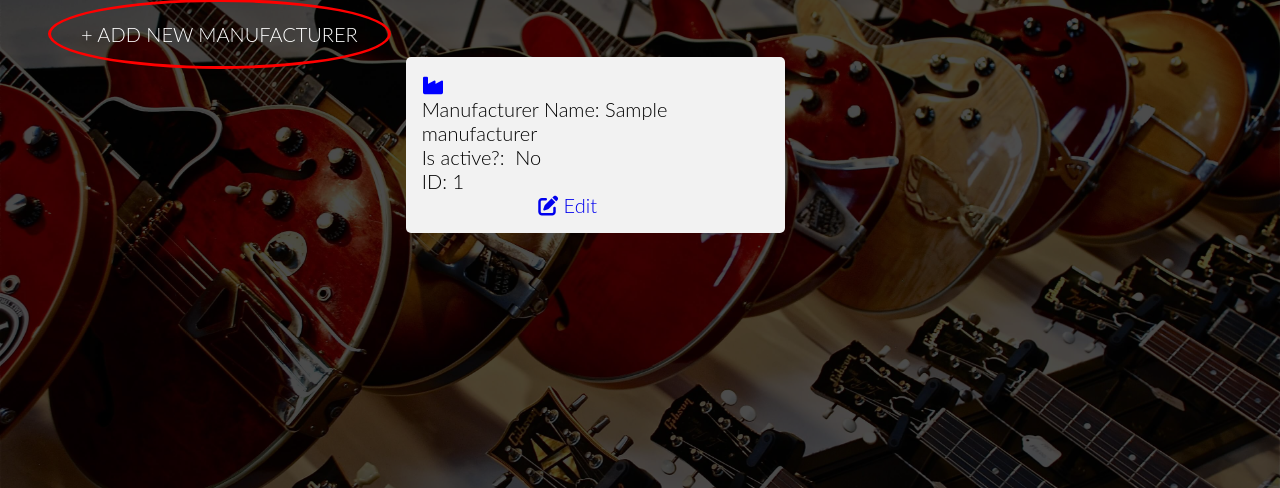
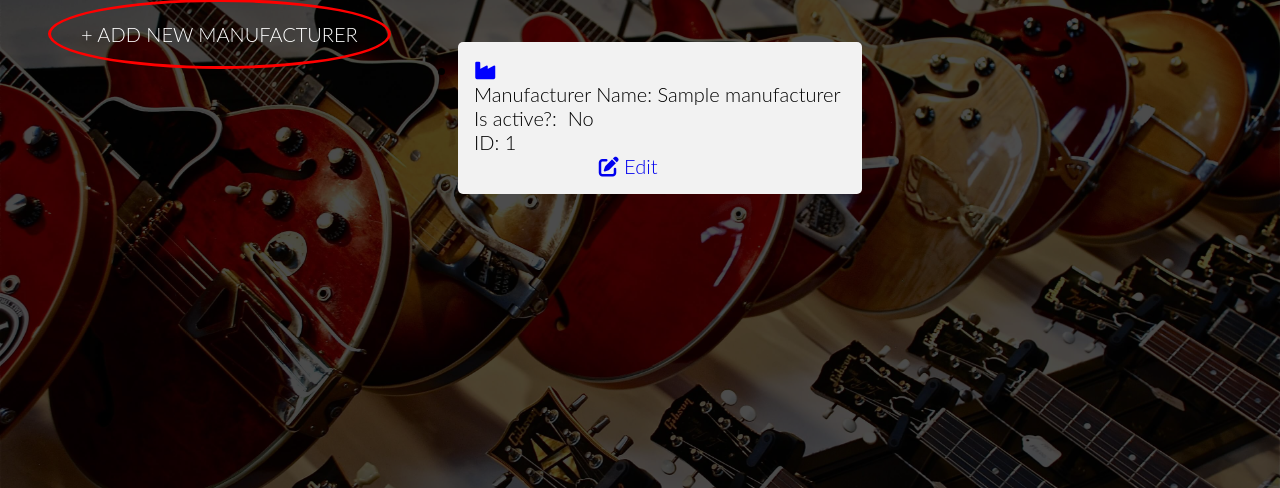
Before and after one commit to camsh69/Guitar_Store_Inventory_App_Python, a Flask app: page /manufacturers in a window 1280 px wide. Shown: the part 106-594 px from the top of the page. Run offline with Flask 2, Linux system fonts and the light colour scheme; a database or web service that is not in the repository returns one stand-in record (values such as "Sample title"); some libraries are stand-ins or nearby versions.

Commit message:
added styling for manufacturers list

```diff
--- a/static/style.css
+++ b/static/style.css
@@ -15,6 +15,10 @@
 .centre {
   margin: auto;
   width: 33%;
+}
+
+spacer {
+  margin-top: 40px;
 }
 
 header {
@@ -109,6 +113,7 @@
   width: 31%;
   padding: 15px;
   list-style-type: none;
+  margin-top: 10px;
 }
 
 div.card {
--- a/templates/manufacturers/index.html
+++ b/templates/manufacturers/index.html
@@ -8,9 +8,10 @@
 </div>
 
 <section id="manufacturers-list-container">
+    <div class="spacer">
         {% for manufacturer in all_manufacturers %}
         <ul>
-        <div class="column">
+            <div class="centre">
                 <li>
                     <div class="card zoom">
                         <div class="container">
@@ -25,7 +26,8 @@
                             <br>
                             ID: {{ manufacturer.id }}<br>
                             <div class="centre">
-                            <a class="link" href="/manufacturers/{{ manufacturer.id }}/edit"><i class="fas fa-edit"></i>
+                                <a class="link" href="/manufacturers/{{ manufacturer.id }}/edit"><i
+                                        class="fas fa-edit"></i>
                                     Edit</a>
                             </div>
 
@@ -34,6 +36,7 @@
                 </li>
             </div>
         </ul>
+    </div>
 </section>
 
 {% endfor %}
```
Lines whose indentation alone changed are shown as unchanged.
